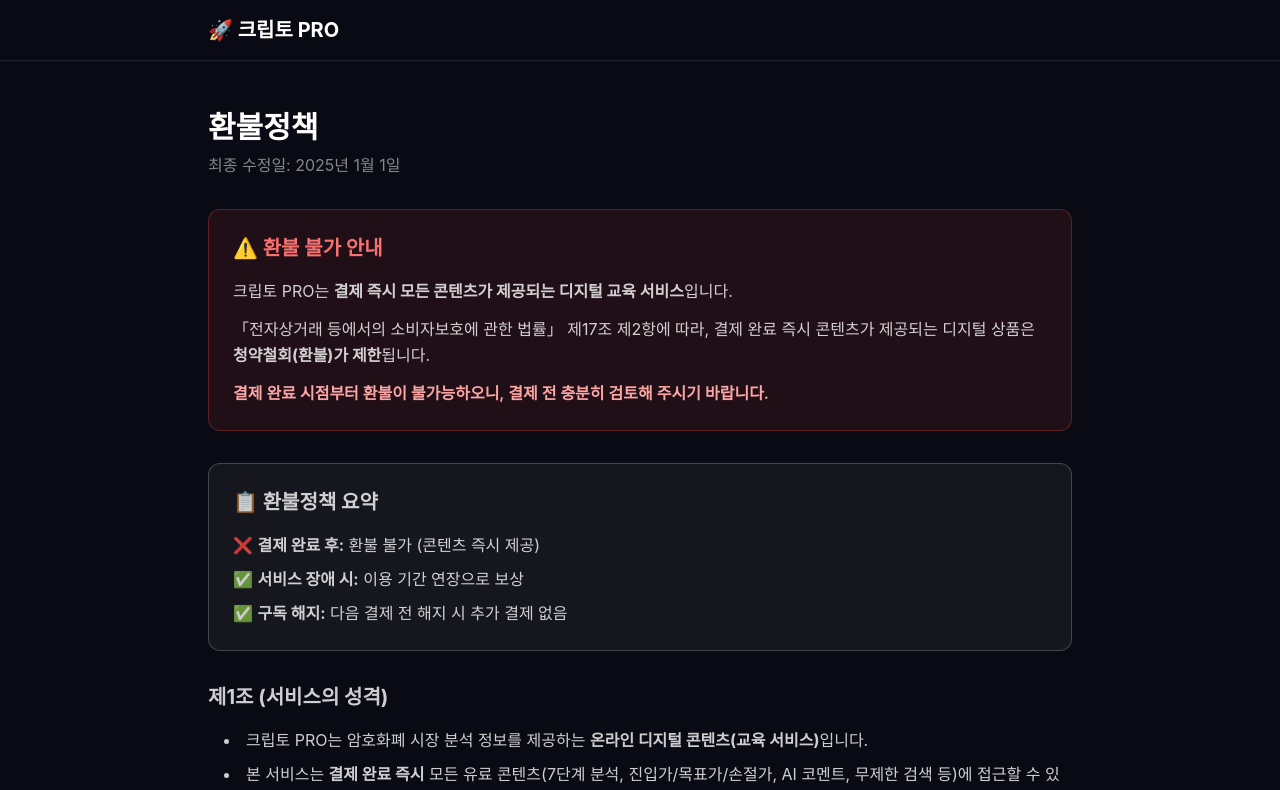
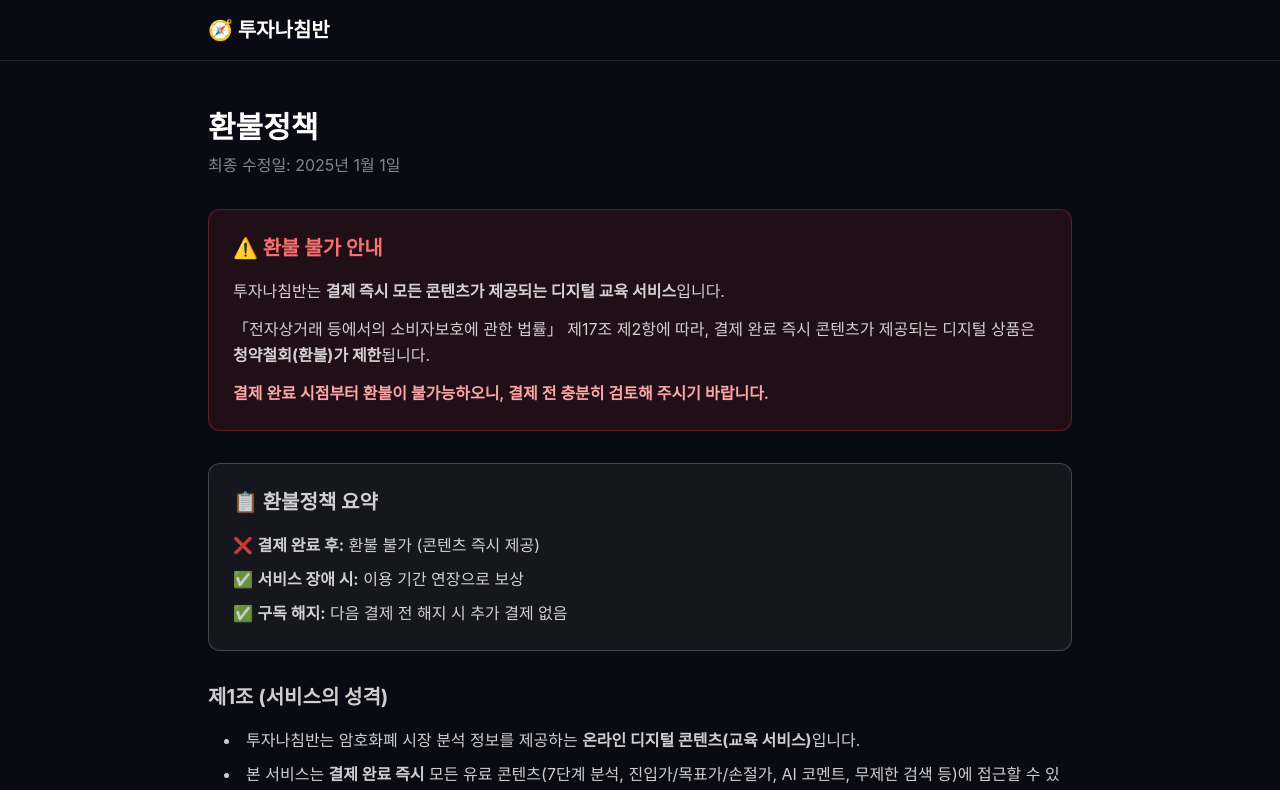
Before and after one commit to mananim0628-source/crypto-dashboard-pro, a Next.js app: page /refund in a window 1280 px wide. Shown: the top 790 px of the page. Built offline with nearby package versions, Linux system fonts and the light colour scheme.

Commit message:
Update page.tsx

```diff
--- a/src/app/refund/page.tsx
+++ b/src/app/refund/page.tsx
@@ -8,7 +8,7 @@
       {/* 헤더 */}
       <header className="border-b border-white/10">
         <div className="max-w-4xl mx-auto px-4 py-4">
-          <Link href="/" className="text-xl font-bold">🚀 크립토 PRO</Link>
+          <Link href="/" className="text-xl font-bold">🧭 투자나침반</Link>
         </div>
       </header>
 
@@ -23,7 +23,7 @@
           <div className="bg-red-500/10 border border-red-500/30 rounded-xl p-6">
             <h2 className="text-xl font-bold text-red-400 mb-4">⚠️ 환불 불가 안내</h2>
             <div className="space-y-3">
-              <p>크립토 PRO는 <strong>결제 즉시 모든 콘텐츠가 제공되는 디지털 교육 서비스</strong>입니다.</p>
+              <p>투자나침반는 <strong>결제 즉시 모든 콘텐츠가 제공되는 디지털 교육 서비스</strong>입니다.</p>
               <p>「전자상거래 등에서의 소비자보호에 관한 법률」 제17조 제2항에 따라, 결제 완료 즉시 콘텐츠가 제공되는 디지털 상품은 <strong>청약철회(환불)가 제한</strong>됩니다.</p>
               <p className="text-red-300 font-semibold">결제 완료 시점부터 환불이 불가능하오니, 결제 전 충분히 검토해 주시기 바랍니다.</p>
             </div>
@@ -43,7 +43,7 @@
           <section>
             <h2 className="text-xl font-bold mb-4">제1조 (서비스의 성격)</h2>
             <ul className="list-disc list-inside space-y-2 ml-4">
-              <li>크립토 PRO는 암호화폐 시장 분석 정보를 제공하는 <strong>온라인 디지털 콘텐츠(교육 서비스)</strong>입니다.</li>
+              <li>투자나침반는 암호화폐 시장 분석 정보를 제공하는 <strong>온라인 디지털 콘텐츠(교육 서비스)</strong>입니다.</li>
               <li>본 서비스는 <strong>결제 완료 즉시</strong> 모든 유료 콘텐츠(7단계 분석, 진입가/목표가/손절가, AI 코멘트, 무제한 검색 등)에 접근할 수 있습니다.</li>
               <li>디지털 콘텐츠의 특성상, 결제와 동시에 서비스 이용이 시작되며 "미이용" 상태가 존재하지 않습니다.</li>
             </ul>
```
